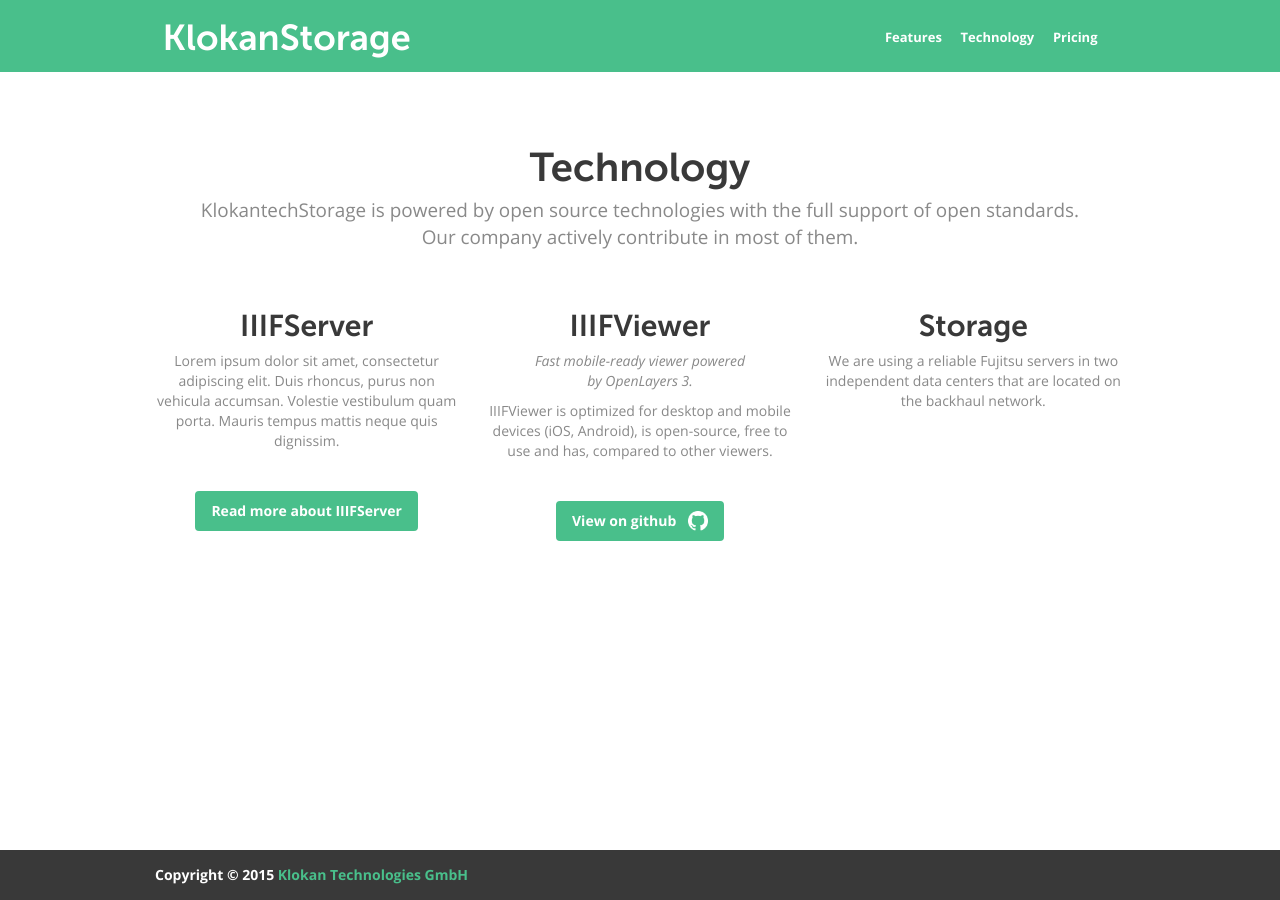
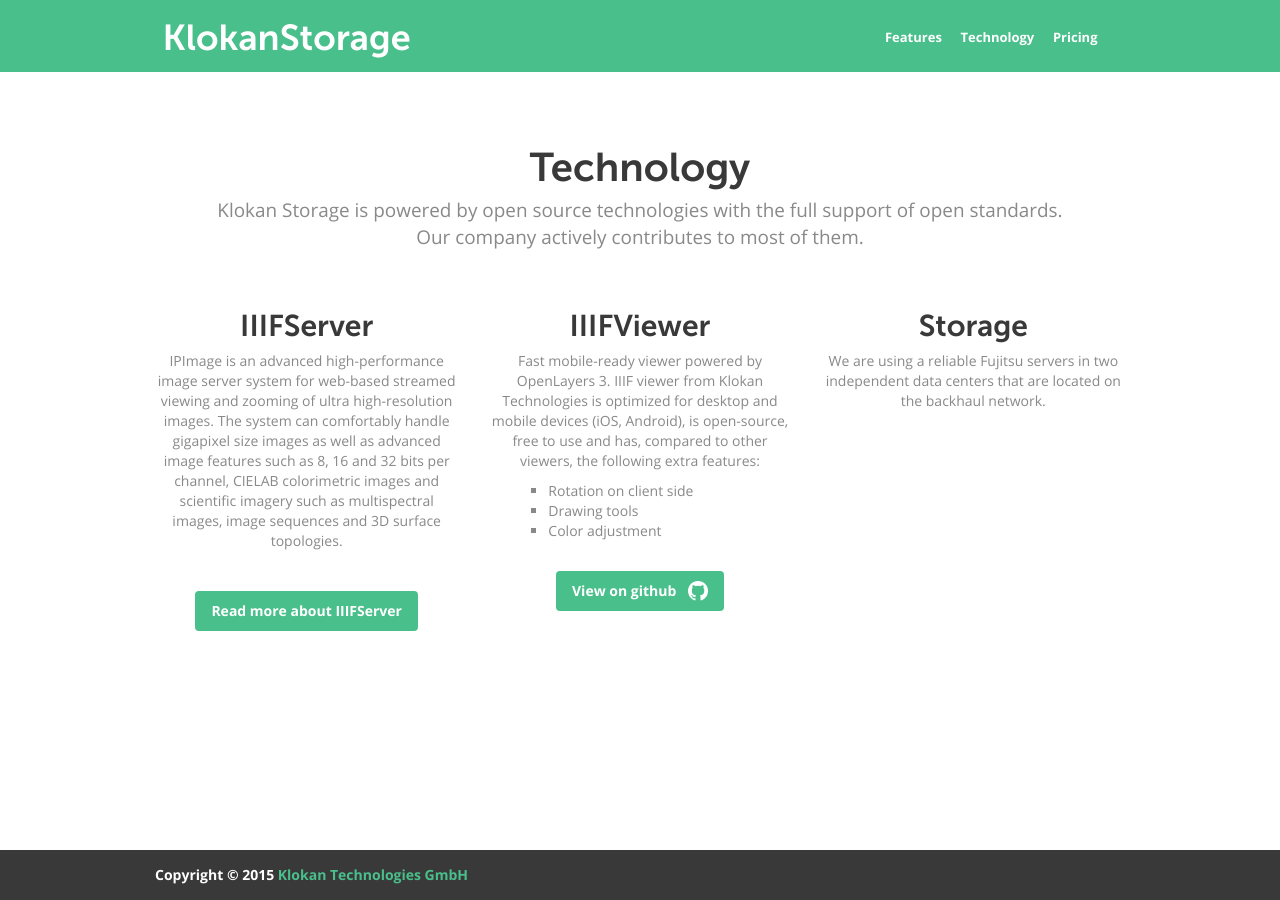
Before and after one commit to klokantech/www.iiifhosting.com, a Jekyll site: the page built from technology.html, in a window 1280 px wide. Built offline with Jekyll 4.4.1, drawn with Linux system fonts in a browser that asks for light colours.

Commit message:
Content fixes - text

```diff
--- a/pricing.html
+++ b/pricing.html
@@ -56,7 +56,7 @@
 </div>
 <div class="row bg-gray-light">
   <div class="col12 center pad-2 padt-4">
-    <p>If you need prepaid store please
+    <p>If you need prepaid storage please
       <a href="http://www.klokantech.com/contact/" target="_blank">contact us</a>.</p>
   </div>
 </div>
--- a/technology.html
+++ b/technology.html
@@ -8,27 +8,35 @@
   <div class="row padt-4">
     <div class="col12 center">
       <h1>Technology</h1>
-      <p class="bigger">KlokantechStorage is powered by open source technologies
-        with the full support of open standards.<br> Our company actively
-        contribute in  most of them.</p>
+      <p class="bigger">Klokan Storage is powered by open source technologies
+        with the full support of open standards.<br>
+        Our company actively contributes to most of them.</p>
     </div>
   </div>
   <div class="row center">
     <div class="col4">
       <h2>IIIFServer</h2>
-      <p>Lorem ipsum dolor sit amet, consectetur adipiscing elit. Duis rhoncus,
-        purus non vehicula accumsan. Volestie vestibulum quam porta. Mauris
-        tempus mattis neque quis dignissim.</p>
+      <p>IPImage is an advanced high-performance image server system
+        for web-based streamed viewing and zooming of ultra high-resolution
+        images. The system can comfortably handle gigapixel size images as
+        well as advanced image features such as 8, 16 and 32 bits per channel,
+        CIELAB colorimetric images and scientific imagery such as multispectral
+        images, image sequences and 3D surface topologies.</p>
       <a class="btn mary-3" href="http://www.iiifserver.com" target="_blank">
         Read more about IIIFServer
       </a>
     </div>
     <div class="col4">
       <h2>IIIFViewer</h2>
-      <p><i>Fast mobile-ready viewer powered by&nbsp;OpenLayers&nbsp;3.</i></p>
-
-      <p>IIIFViewer is optimized for desktop and mobile devices (iOS, Android),
-        is open-source, free to use and has, compared to other viewers.</p>
+      <p>Fast mobile-ready viewer powered by OpenLayers 3. IIIF viewer from
+        Klokan Technologies is optimized for desktop and mobile devices
+        (iOS, Android), is open-source, free to use and has, compared to
+        other viewers, the following extra features:</p>
+      <ul class="text-left marx-6">
+        <li>Rotation on client side</li>
+        <li>Drawing tools</li>
+        <li>Color adjustment</li>
+      </ul>
 
       <a href="https://github.com/klokantech/iiifviewer" class="btn mary-3" target="_blank">
         View on github
```
Also changed, not shown: features.html (+17 -1 lines), index.html (+6 -7 lines).
